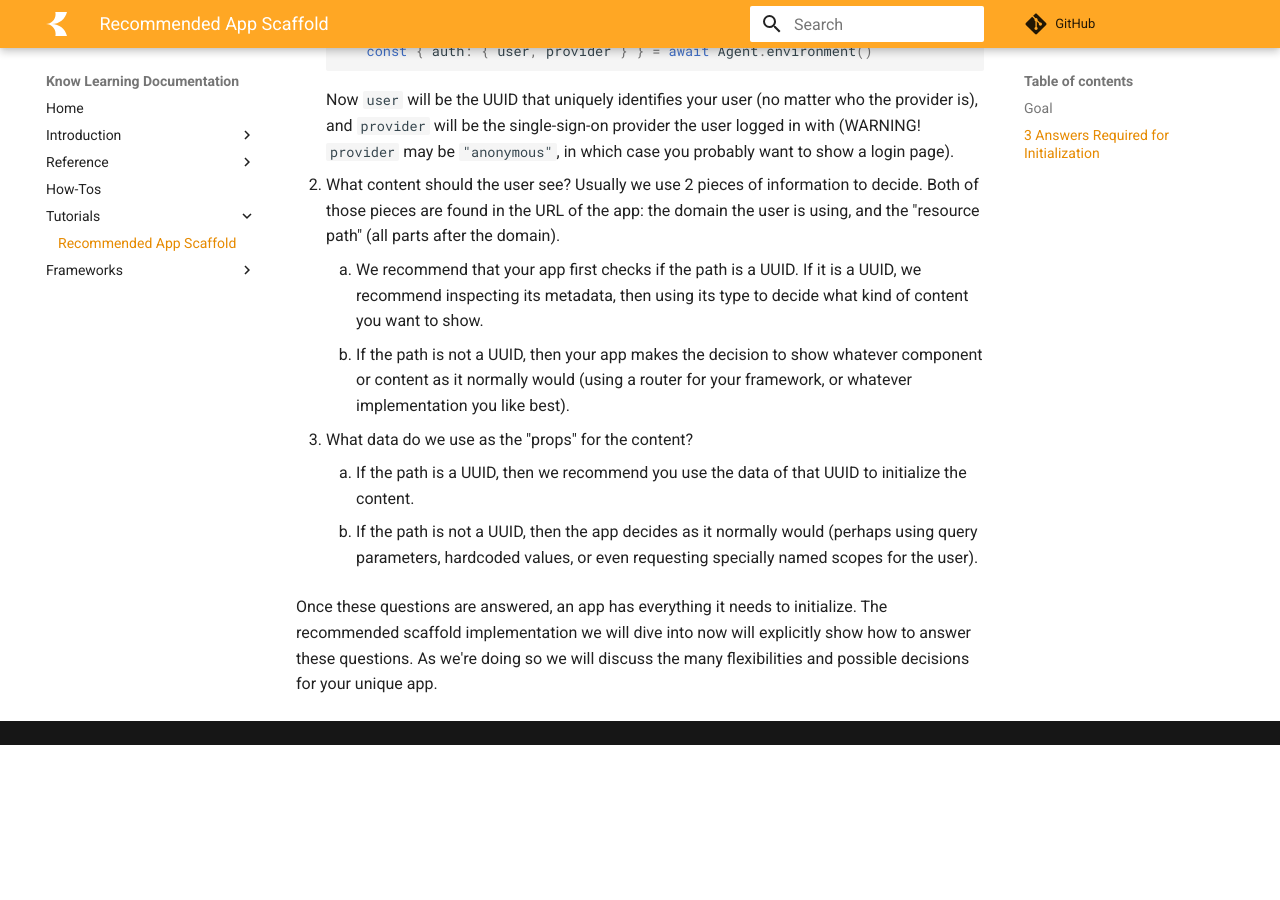
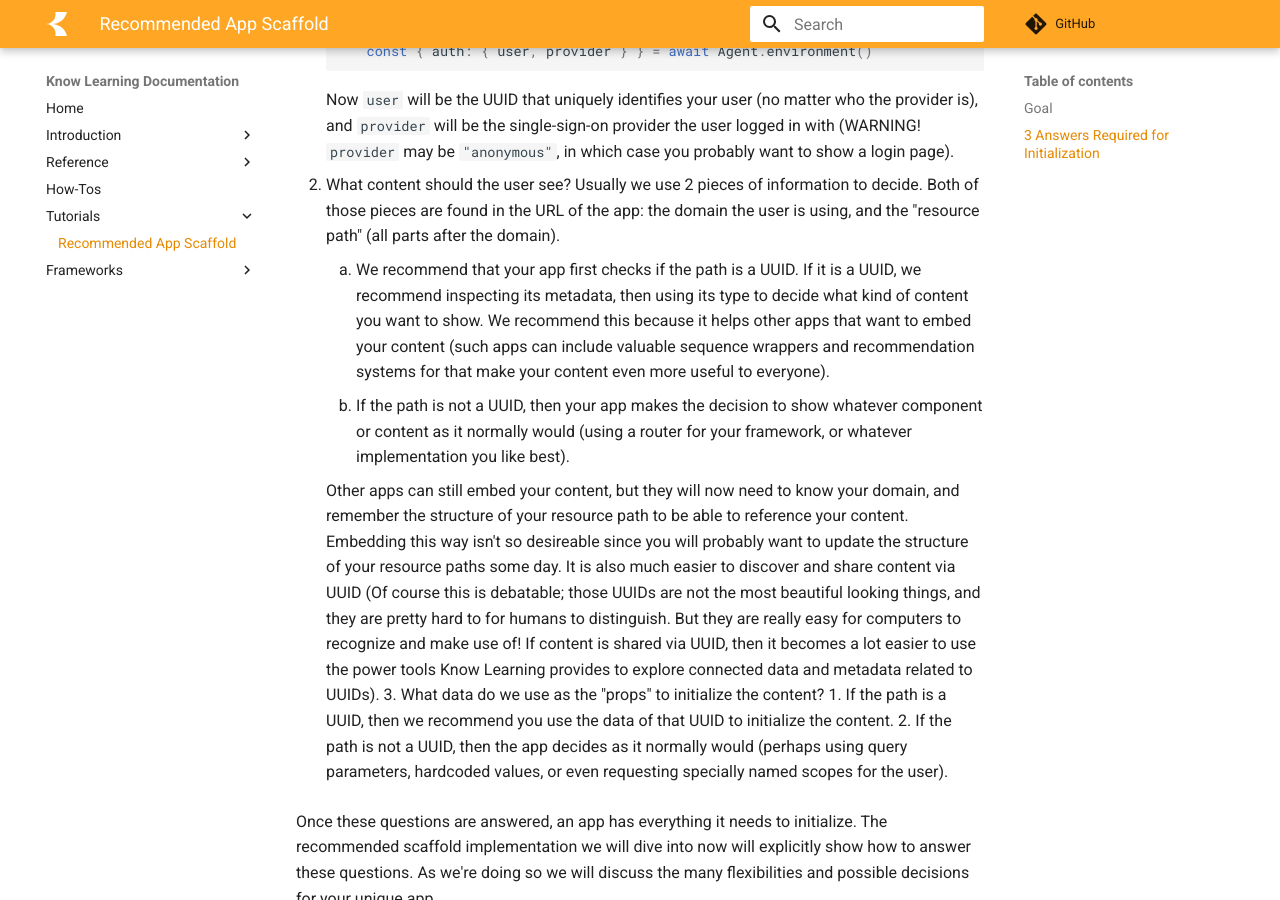
Before and after one commit to knowlearning/documentation, an MkDocs documentation site: the page built from docs/tutorials/recommended-app-scaffold.md, in a window 1280 px wide and 900 px high, scrolled down 543 px. Built offline with MkDocs 1.6.1 and Material for MkDocs 9.7.7, drawn with Linux system fonts in a browser that asks for light colours; comment, search, counter and statistics services are not loaded; before the commit the page ends 1288 px from its top, so only the background shows below that.

Commit message:
Add extra explication

````diff
--- a/docs/tutorials/recommended-app-scaffold.md
+++ b/docs/tutorials/recommended-app-scaffold.md
@@ -16,9 +16,11 @@ Lets talk about 3 questions an app needs to answer before initialization:
     ```
     Now ```user``` will be the UUID that uniquely identifies your user (no matter who the provider is), and ```provider``` will be the single-sign-on provider the user logged in with (WARNING! ```provider``` may be ```"anonymous"```, in which case you probably want to show a login page).
 2.  What content should the user see? Usually we use 2 pieces of information to decide. Both of those pieces are found in the URL of the app: the domain the user is using, and the "resource path" (all parts after the domain).
-    1. We recommend that your app first checks if the path is a UUID. If it is a UUID, we recommend inspecting its metadata, then using its type to decide what kind of content you want to show.
+    1. We recommend that your app first checks if the path is a UUID. If it is a UUID, we recommend inspecting its metadata, then using its type to decide what kind of content you want to show. We recommend this because it helps other apps that want to embed your content (such apps can include valuable sequence wrappers and recommendation systems for that make your content even more useful to everyone).
     2. If the path is not a UUID, then your app makes the decision to show whatever component or content as it normally would (using a router for your framework, or whatever implementation you like best).
-3. What data do we use as the "props" for the content?
+
+    Other apps can still embed your content, but they will now need to know your domain, and remember the structure of your resource path to be able to reference your content. Embedding this way isn't so desireable since you will probably want to update the structure of your resource paths some day. It is also much easier to discover and share content via UUID (Of course this is debatable; those UUIDs are not the most beautiful looking things, and they are pretty hard to for humans to distinguish. But they are really easy for computers to recognize and make use of! If content is shared via UUID, then it becomes a lot easier to use the power tools Know Learning provides to explore connected data and metadata related to UUIDs).
+3. What data do we use as the "props" to initialize the content?
     1. If the path is a UUID, then we recommend you use the data of that UUID to initialize the content.
     2. If the path is not a UUID, then the app decides as it normally would (perhaps using query parameters, hardcoded values, or even requesting specially named scopes for the user).
 
````
